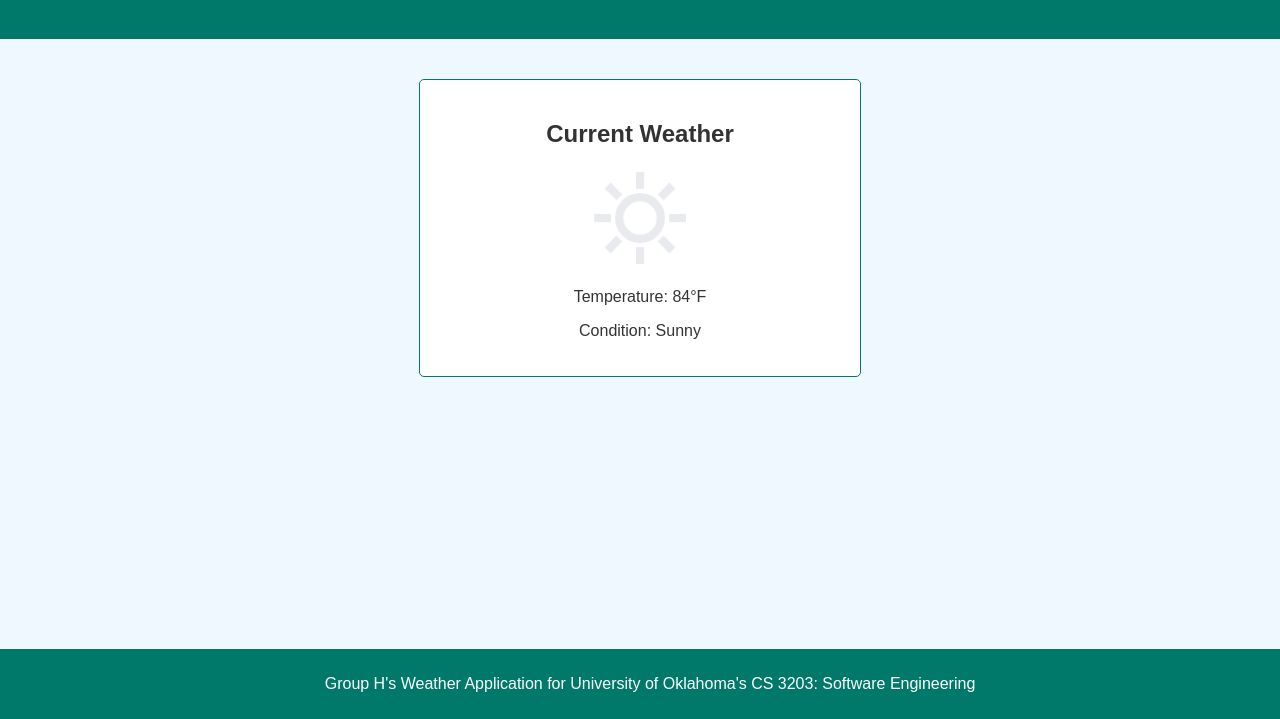
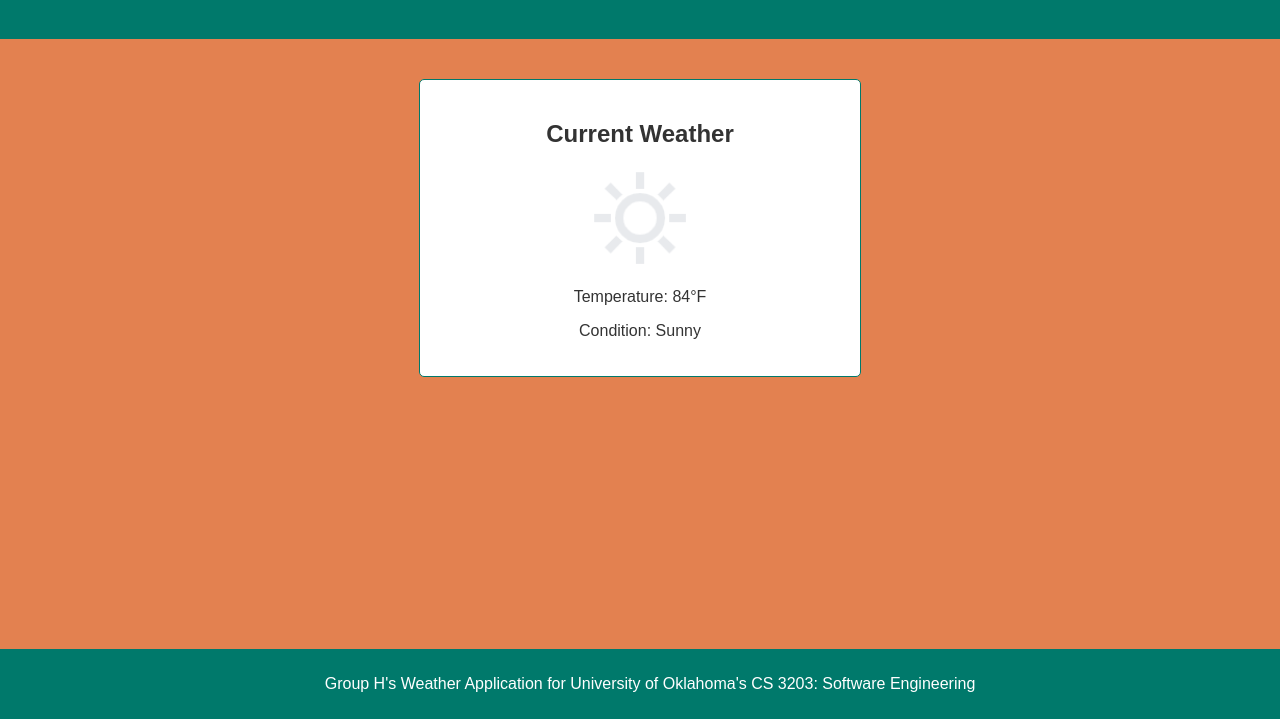
Before and after one commit to jakedearborn5/WeatherWise, a plain HTML site: page Pages/Dashboard.html in a window 1280 px wide. Shown: the part 81-800 px from the top of the page. Drawn offline with Linux system fonts and the light colour scheme.

Commit message:
Changed the background color

```diff
--- a/Styles/DashboardStyles.css
+++ b/Styles/DashboardStyles.css
@@ -1,6 +1,6 @@
 body {
     font-family: Arial, sans-serif;
-    background-color: #f0f8ff;
+    background-color: #e38150;
     color: #333;
     text-align: center;
     margin: 0;
```
